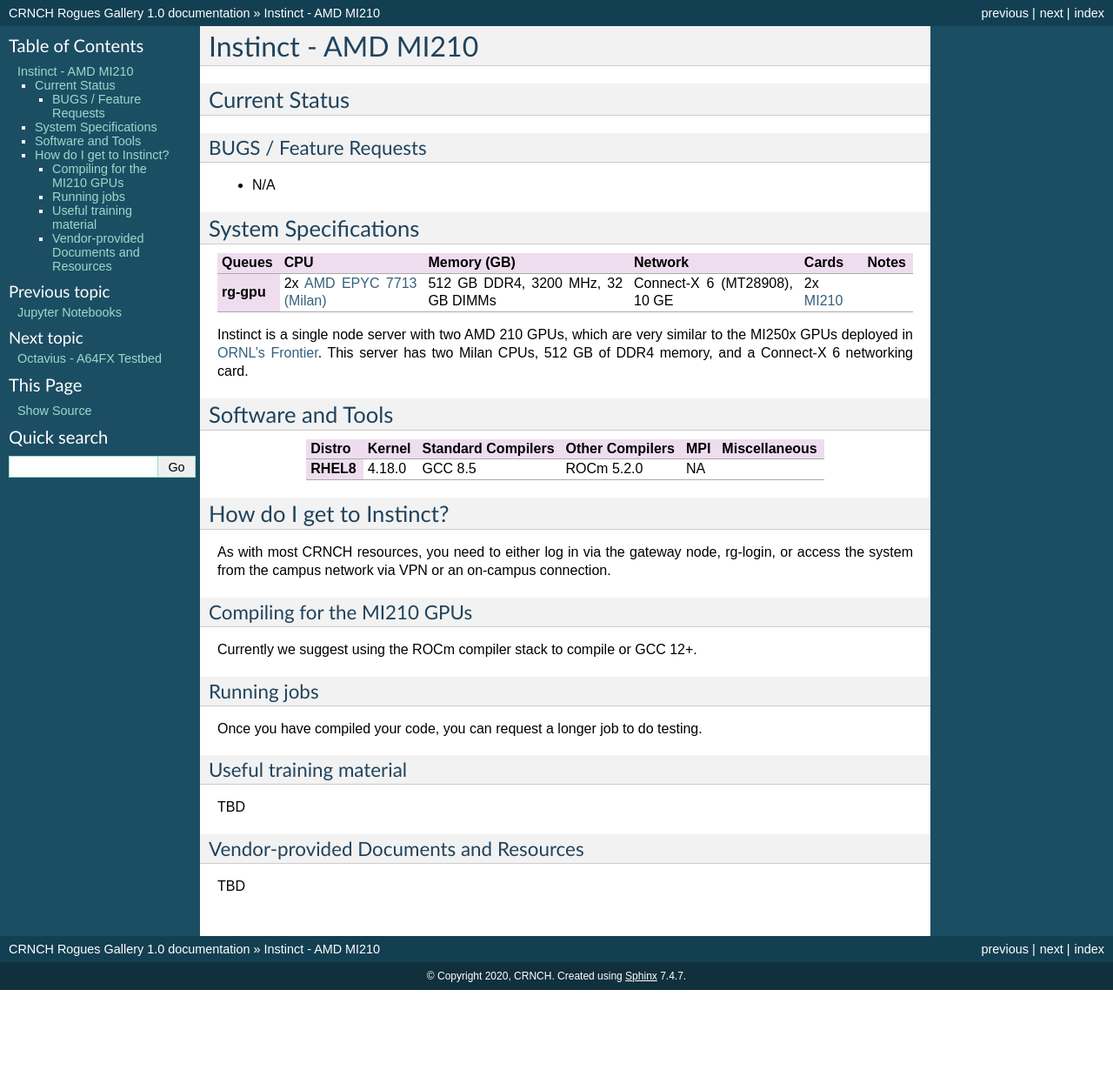
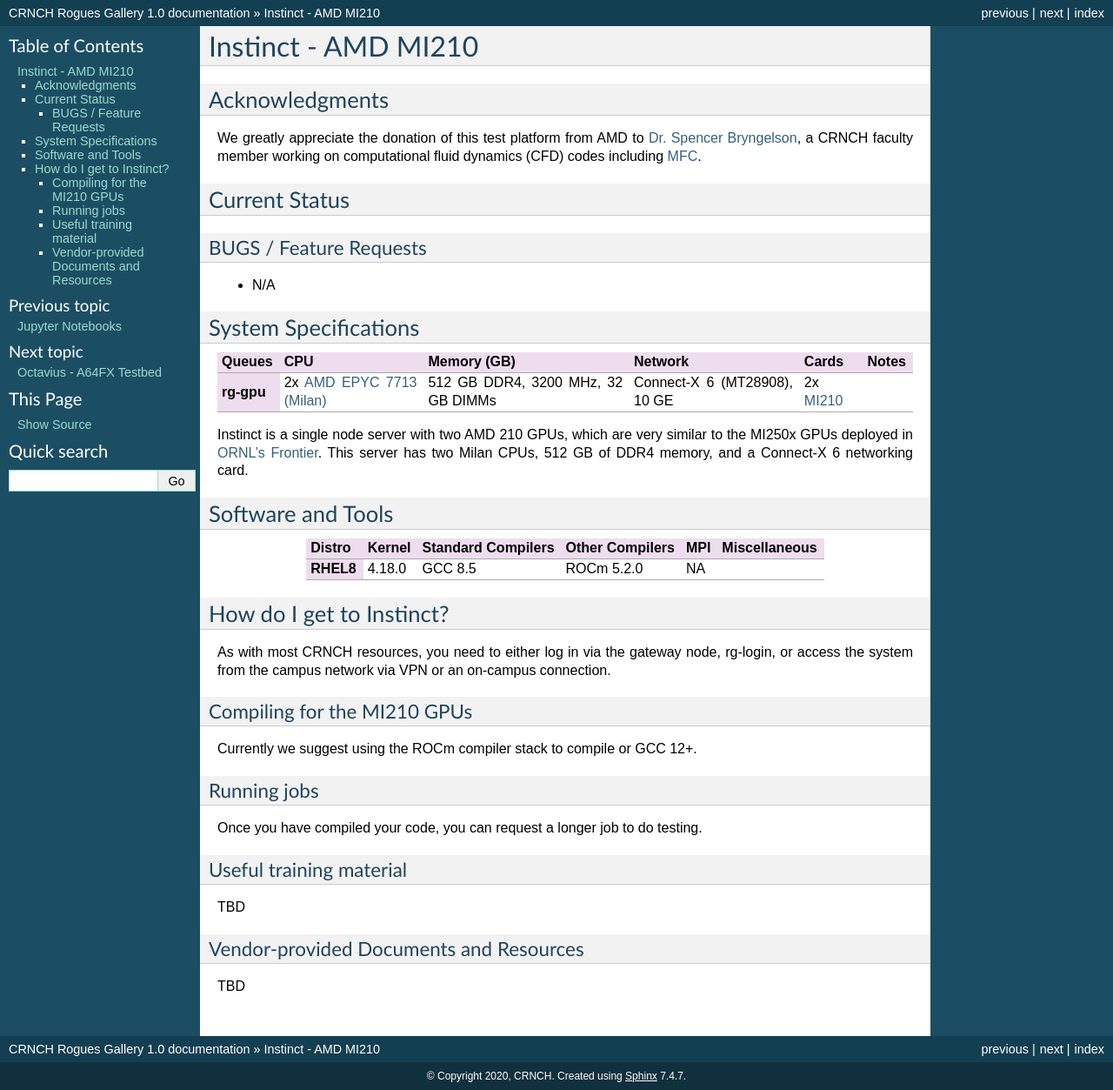
Before and after one commit to gt-crnch-rg/read-the-docs, a Sphinx documentation site: the page built from docs/gpu/instinct-mi210.rst, in a window 1280 px wide. Shown: the whole page at 87% size. Built offline with Sphinx 7.4.7, drawn with Linux system fonts in a browser that asks for light colours; pages that are not in the unit, such as notebooks, are missing from menus; before the commit the page ends 1138 px from its top, so only the background shows below that.

Commit message:
Update instinct-mi210.rst

```diff
--- a/docs/gpu/instinct-mi210.rst
+++ b/docs/gpu/instinct-mi210.rst
@@ -1,6 +1,10 @@
 ============
 Instinct - AMD MI210
 ============
+
+Acknowledgments
+==============
+We greatly appreciate the donation of this test platform from AMD to `Dr. Spencer Bryngelson <https://comp-physics.group/>`__, a CRNCH faculty member working on computational fluid dynamics (CFD) codes including `MFC <https://mflowcode.github.io/>`__.
 
 Current Status
 ==============
```
